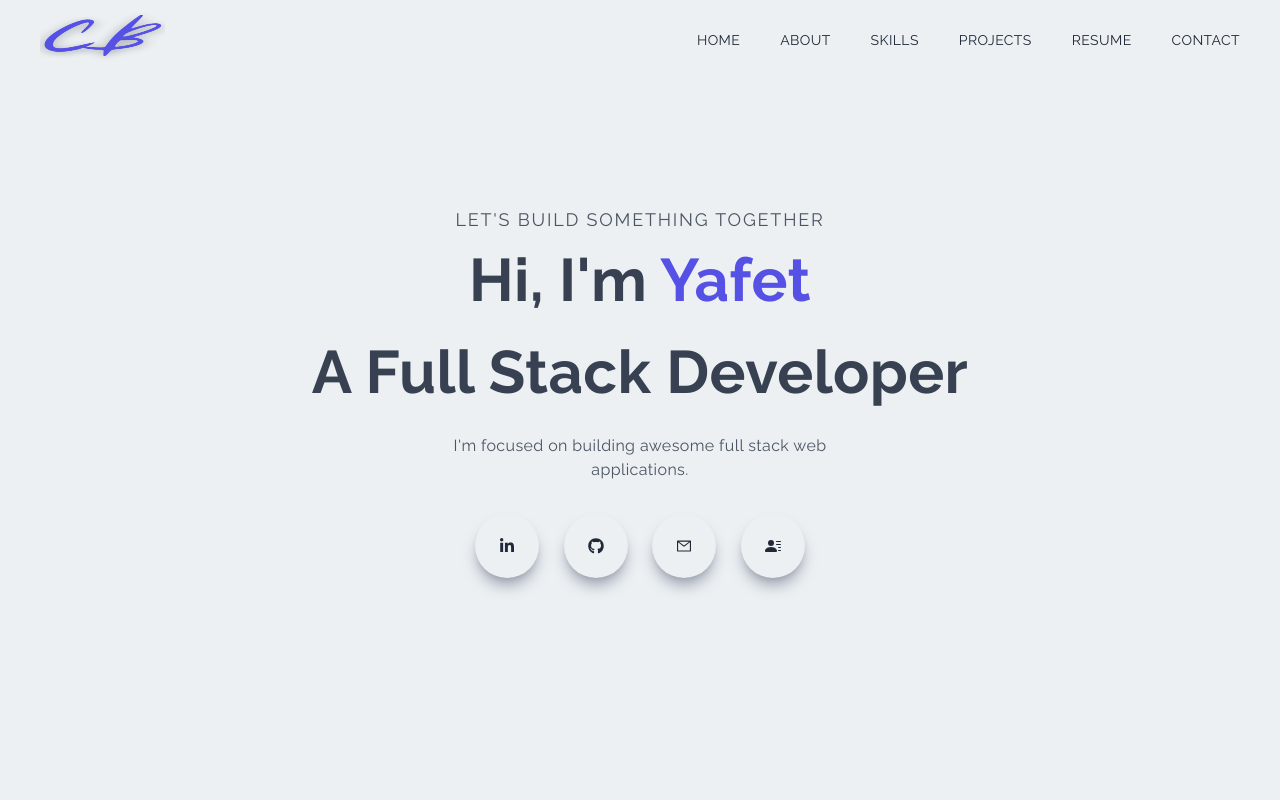
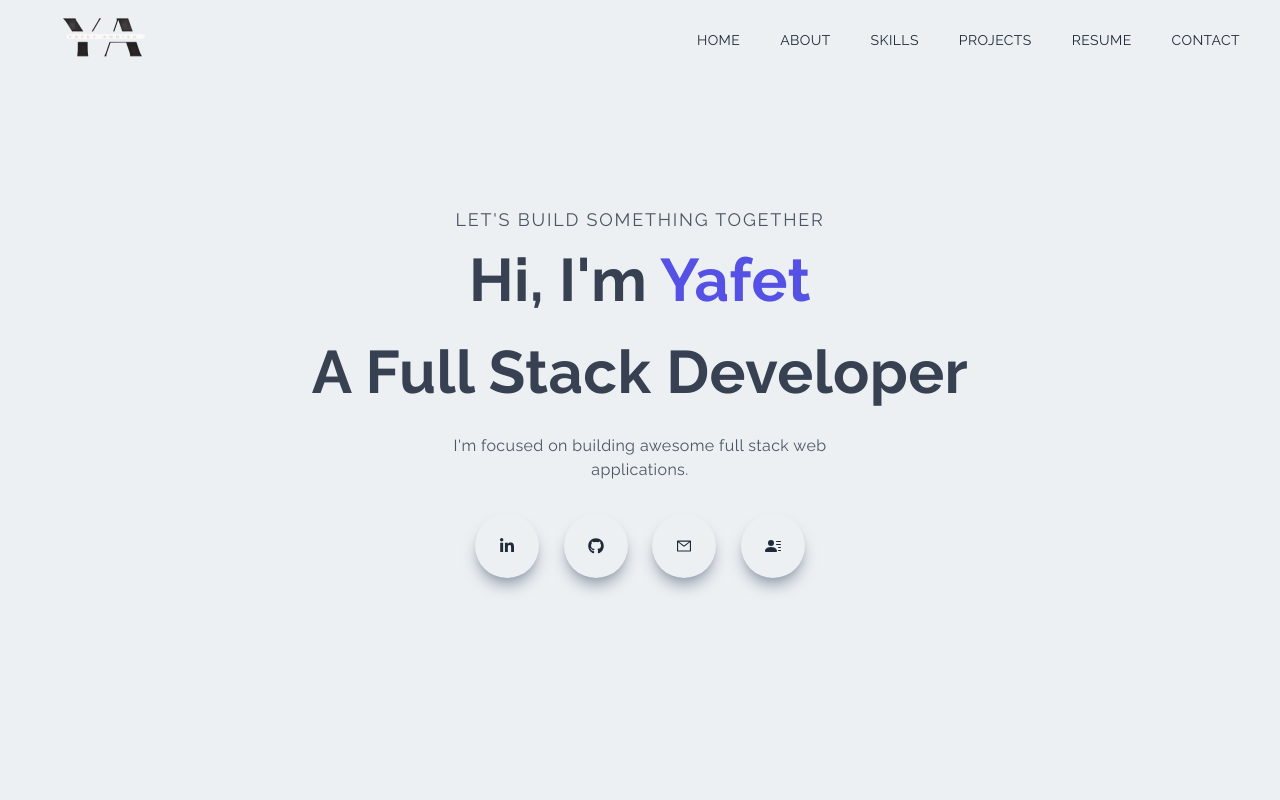
Before and after one commit to yafet-123/yafet-addisu-portfolio, a Next.js app: page /#contact in a window 1280 px wide. Before the commit this address led to /#about. Shown: the top 800 px of the page. Built offline with nearby package versions, Linux system fonts and the light colour scheme.

Commit message:
changing the logo

```diff
--- a/components/Navbar.js
+++ b/components/Navbar.js
@@ -56,7 +56,7 @@ const Navbar = ()=>{
               				src="/navLogo.png"
               				alt='/'
               				width='125'
-              				height='50'
+              				height='100'
               				className='cursor-pointer'
             			/>
           			</a>
```
Also changed, not shown: public/fav.png, public/navLogo.png.
